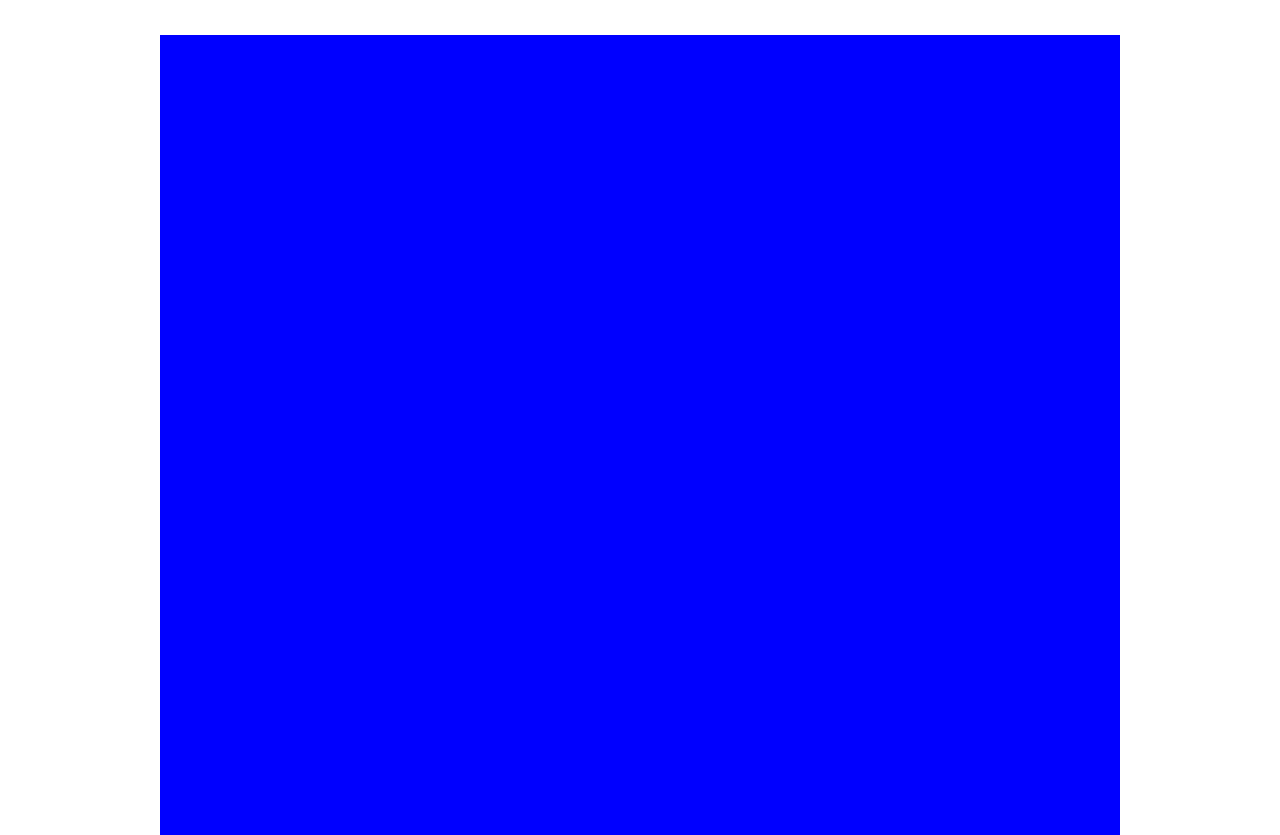
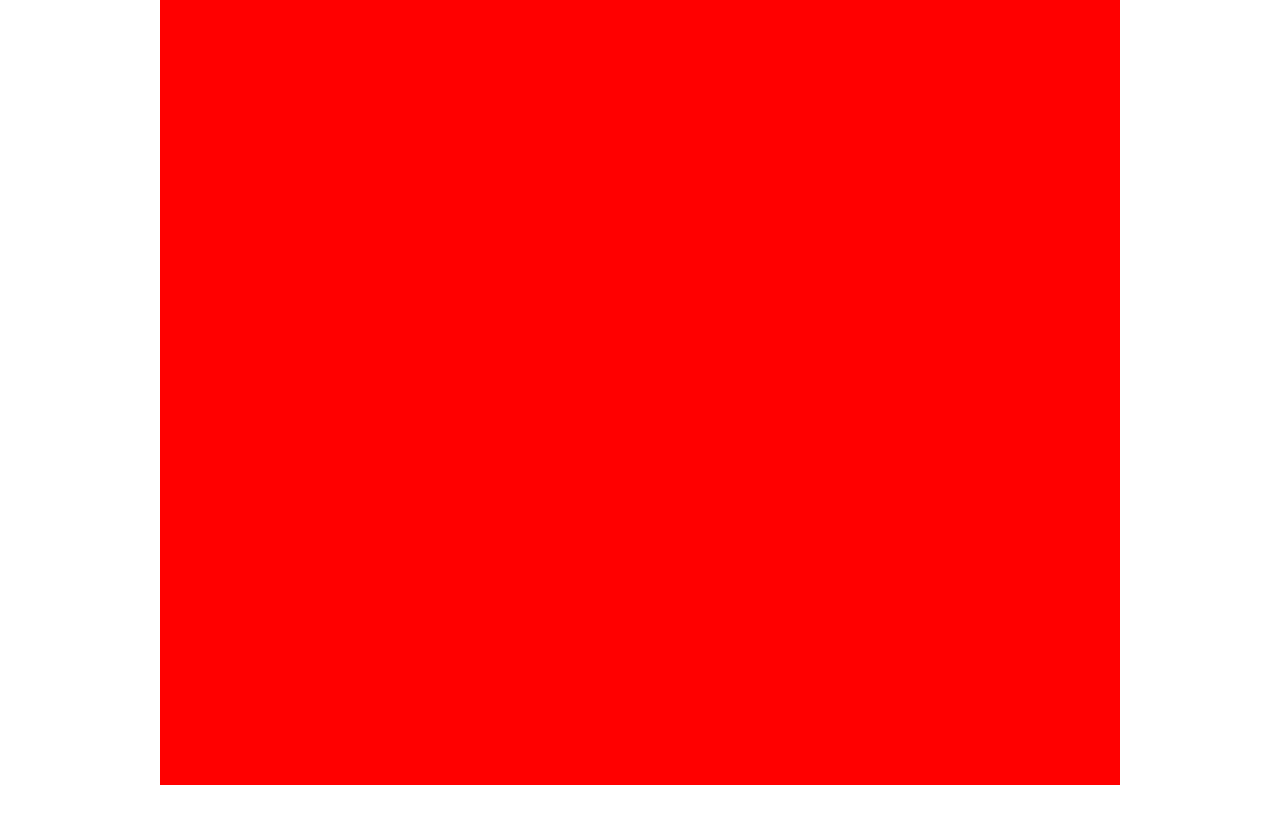
Before and after one commit to loro100/program, a plain HTML site: page frame.html in a window 1280 px wide. Shown: the part 52-887 px from the top of the page. After the commit the page ends 837 px from the top, so only its background shows below. Drawn offline with Linux system fonts and the light colour scheme.

Commit message:
frame_style.css

```diff
--- a/frame_style.css
+++ b/frame_style.css
@@ -1,26 +1,26 @@
 *{
-	margin: 0px;
-	padding: 0px;
+	margin: 0;
+	padding: 0;
 }
 
 .general {
 	margin: auto;
-	margin-top: 50px;
 	width: 960px;
 	height: 800px;
-	background-color: blue;
+	background-color: red;
 }
 
 .ofertas {
 	float: right;
 	width: 300px;
-	heigt: 500px;
+	heigt: 180px;
 	background-color: green;
 }
 
 .novedades {
 
 	width: 640px;
-	heigt: 200px;
+	heigt: 180px;
 	background-color: blue;
 }
+}
```
